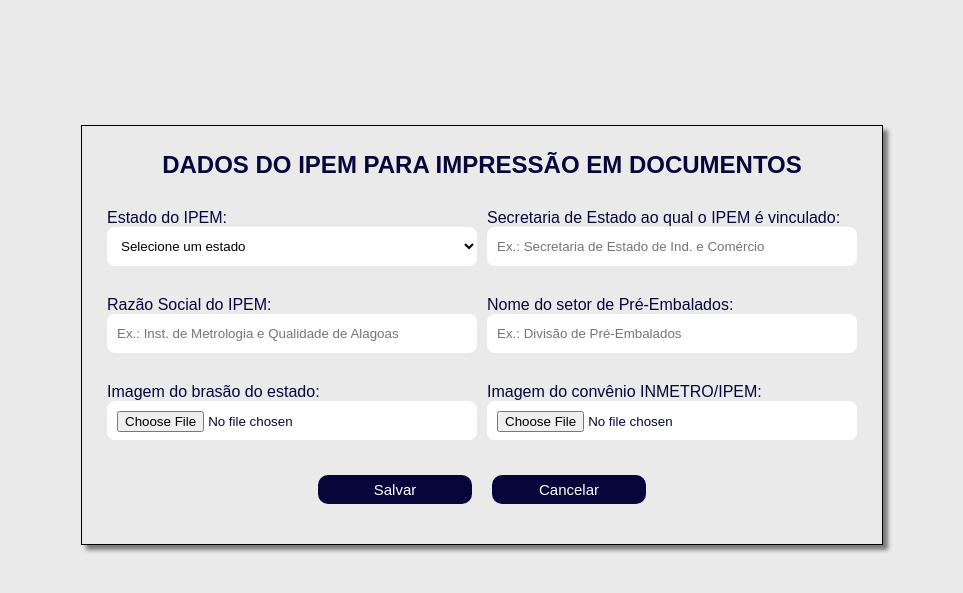
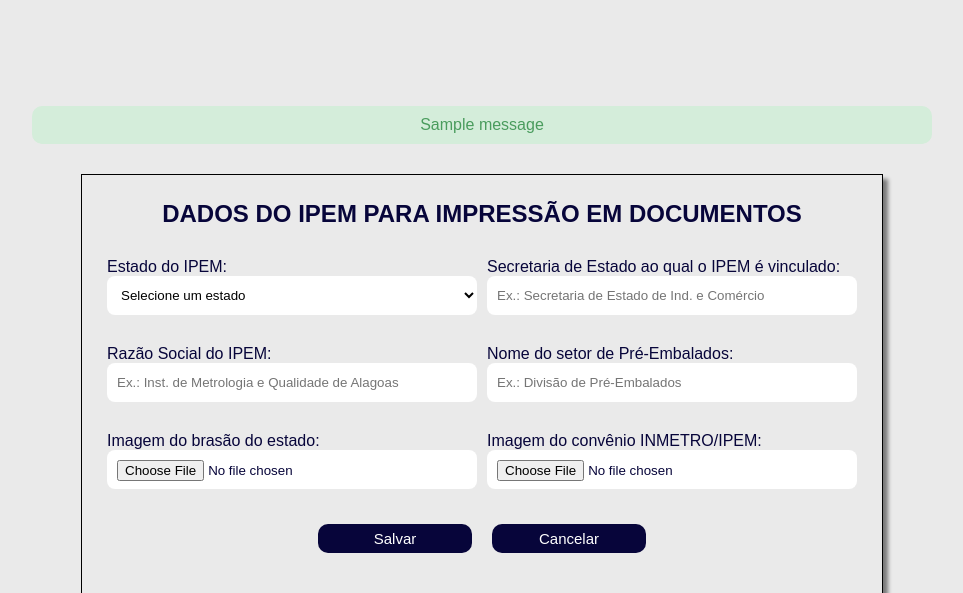
Before and after one commit to adeiltonmsantos/ppkg-utils, a Django app: page /documents/ipem_data/ in a window 1280 px wide. Shown: the part 130-723 px from the top of the page, without its empty margins (158-1121 px from the left). Run offline with Django 5.2, Linux system fonts and the light colour scheme; tables that the repository leaves empty hold one stand-in row (values such as "Sample post"); one stand-in notice (Sample message) is shown; some web fonts are replaced.

Commit message:
Defining flash messages (CSS, settings.py and templates)

```diff
--- a/appDocuments/ipem-data.json
+++ b/appDocuments/ipem-data.json
@@ -1,6 +1,6 @@
 {
     "uf": "AL",
     "sec_ipem": "Secretaria de Estado da Indústria e Comércio",
-    "rs_ipem": "Instituto de Metrologia e Qualidade de Alagoas",
+    "rs_ipem": "Inst. de Metrologia e Qualidade de Alagoas",
     "name_ppkg_ipem": "Divisão de Pré-Embalados"
 }
--- a/appDocuments/templates/appDocuments/pages/ipem_data.html
+++ b/appDocuments/templates/appDocuments/pages/ipem_data.html
@@ -2,6 +2,7 @@
 {% block title %}Registro de dados do IPEM{% endblock title %}
 {% block content %}
 {% csrf_token %}
+{% include "global/partials/messages.html" %}
 <div class="form-container">
     <h2>DADOS DO IPEM PARA IMPRESSÃO EM DOCUMENTOS</h2>
     <form action="{% url "appDocuments:ipem-data-receive" %}" method="post" enctype="multipart/form-data">
--- a/appDocuments/views.py
+++ b/appDocuments/views.py
@@ -3,6 +3,7 @@ import json
 from pathlib import Path
 
 from django.conf import settings
+from django.contrib import messages
 
 # import os
 from django.core.files.base import ContentFile
@@ -91,6 +92,9 @@ def ipemData_receive(request):
             saveImageAsPng(img['file'], img['name'])
 
         form = IpemDataRegisterForm()
+
+        messages.success(request, 'Dados salvos com sucesso!')
+
         return render(
             request,
             'appDocuments/pages/ipem_data.html',
--- a/base_static/global/css/global.css
+++ b/base_static/global/css/global.css
@@ -117,3 +117,40 @@ select{
     padding: 1.5rem 0;
     margin: 2rem 0 0;
 }
+
+/* Flash messages */
+.flash-message-container{
+    display: flex;
+    flex-direction: column;
+    margin: 3rem auto;
+    padding: 1rem;
+    gap: 0.5rem;
+    width: 100%;
+    align-items: center;
+    border-radius: 1rem;
+}
+
+.debug-message{
+    background-color: #cce5ff;
+    color: #4d86c4;
+}
+
+.error-message{
+    background-color: #f8d7da;
+    color: #da525d;
+}
+
+.info-message{
+    background-color: #cce5ff;
+    color: #4d86c4;
+}
+
+.success-message{
+    color: #4a9c5d;
+    background-color: #d4edda;
+}
+
+.warning-message{
+    color: #927f40;
+    background-color: #fff3cd;
+}
--- a/base_templates/global/partials/messages.html
+++ b/base_templates/global/partials/messages.html
@@ -0,0 +1,7 @@
+{% if messages %}
+    {% for message in messages %}
+        <div class="{{ message.tags }} flash-message-container">
+            {{ message }}
+        </div>
+    {% endfor %}
+{% endif %}
```
Also changed, not shown: project/settings.py (+10 -0 lines).
